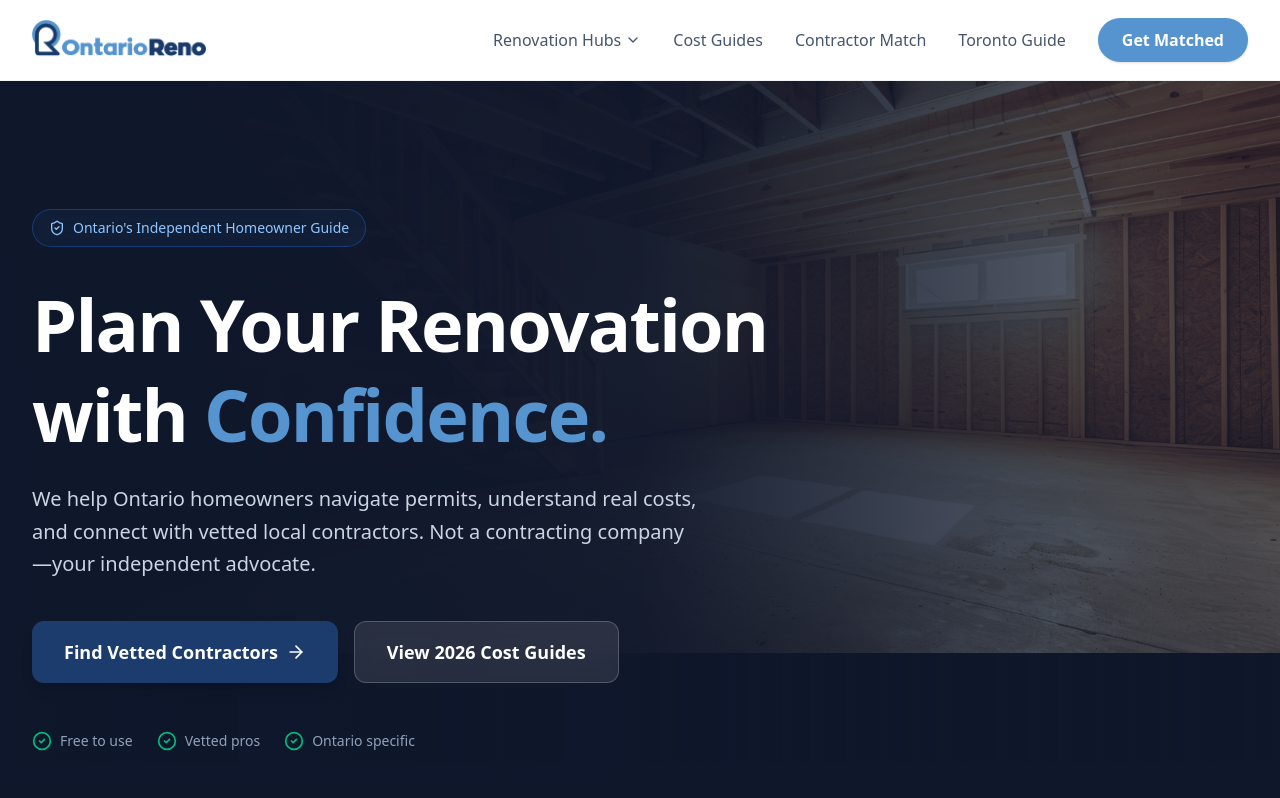
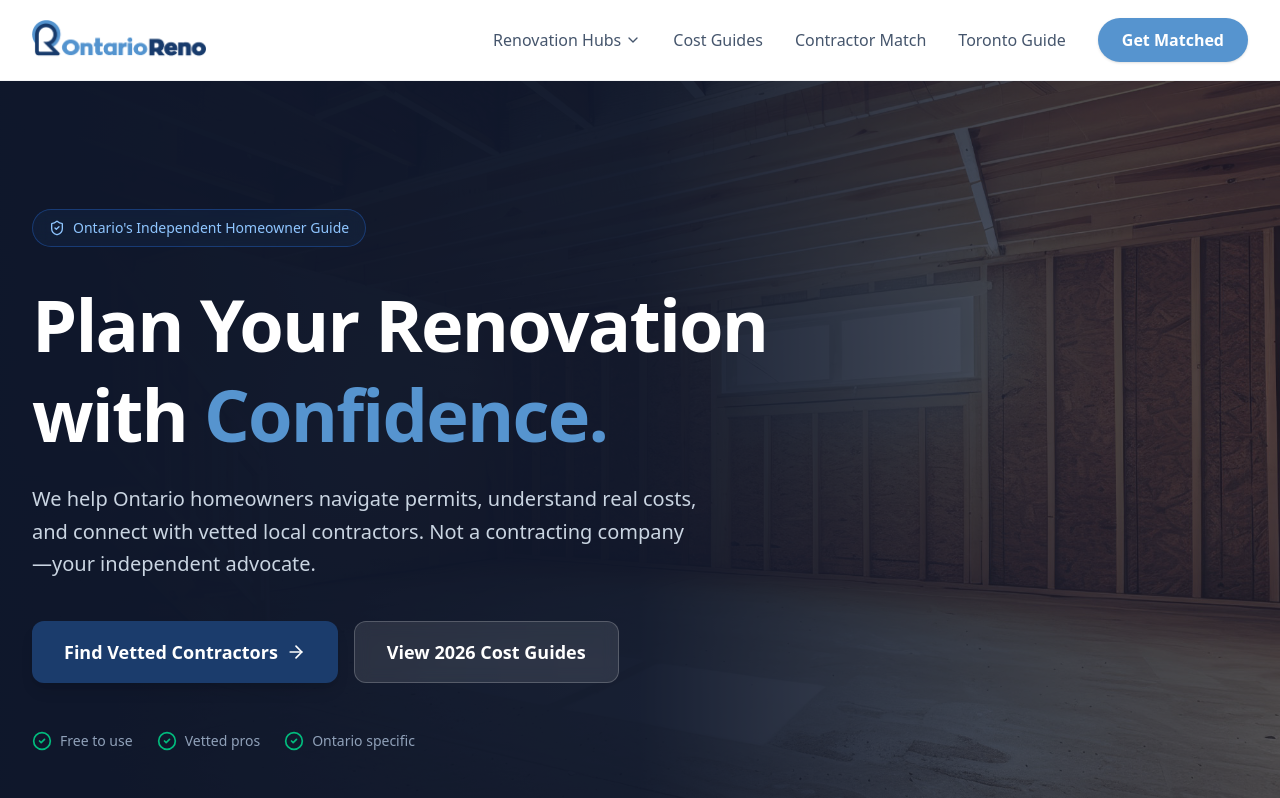
Before and after one commit to mapsforfield/ontarioreno, a React (Vite) app: page / in a window 1280 px wide. Shown: the top 798 px of the page. Built offline with nearby package versions, Linux system fonts and the light colour scheme.

Commit message:
Update Home.tsx

```diff
--- a/src/pages/Home.tsx
+++ b/src/pages/Home.tsx
@@ -16,8 +16,10 @@ export default function Home() {
       <section className="relative bg-slate-900 text-white overflow-hidden">
         <div className="absolute inset-0 z-0 opacity-40">
           <img
-            src="/hero.png"
-            aclassName="w-full h-full object-cover"
+            src="/hero.jpg"
+            alt="Ontario Home Renovation"
+            className="w-full h-full object-cover"
+            referrerPolicy="no-referrer"
           />
           <div className="absolute inset-0 bg-gradient-to-r from-slate-900 via-slate-900/90 to-transparent"></div>
         </div>
```
